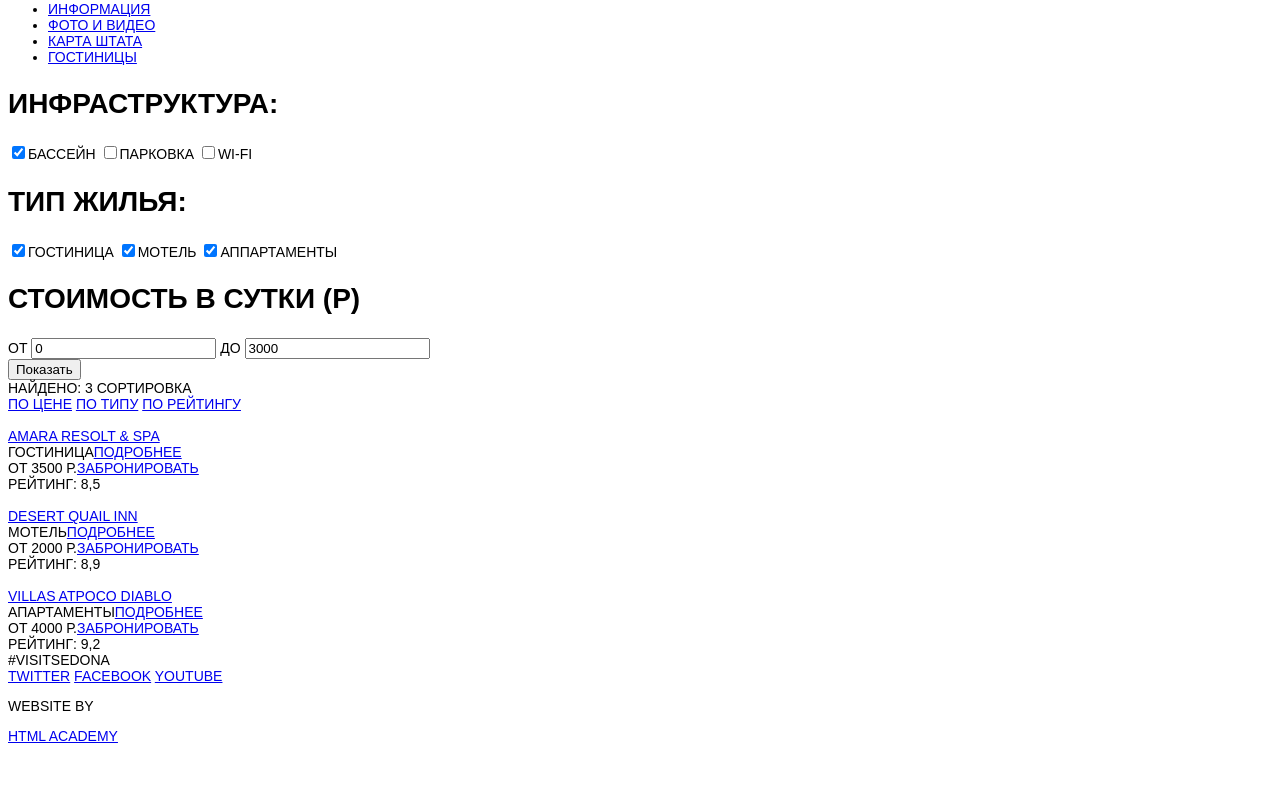
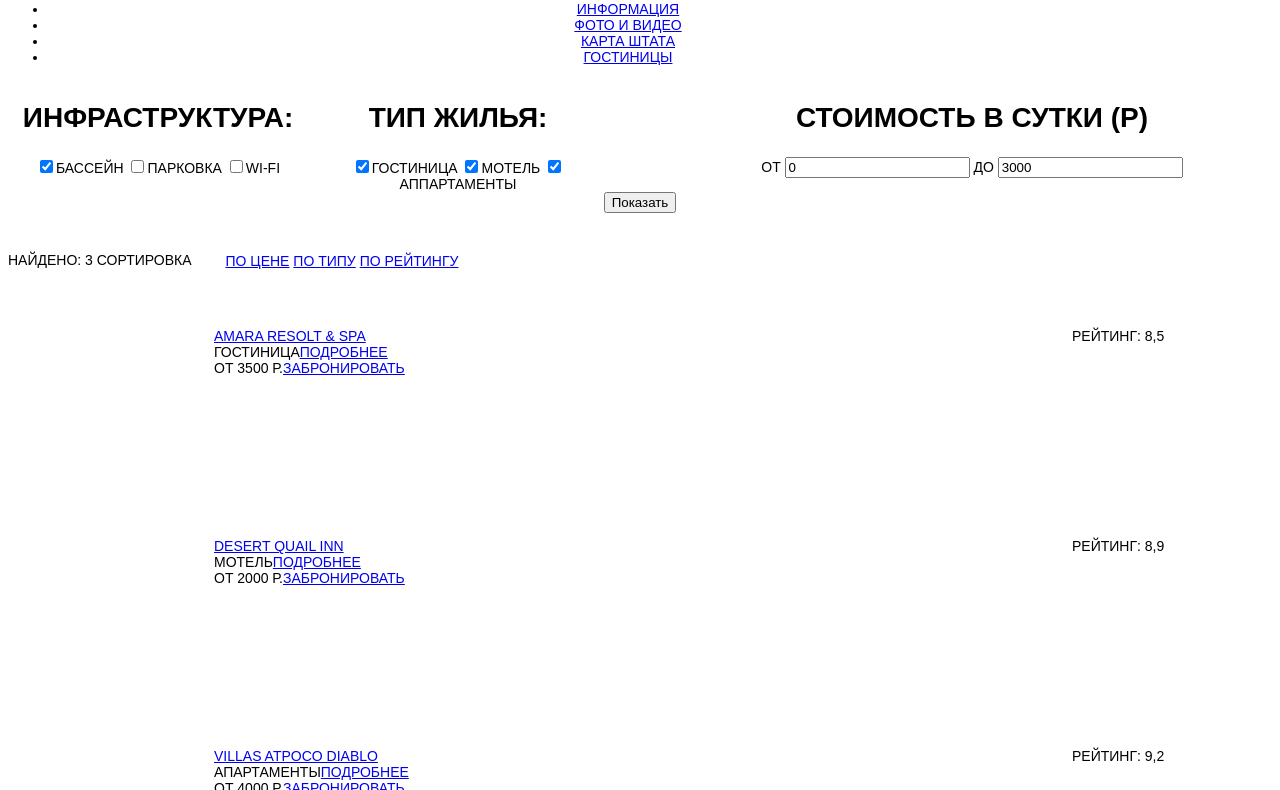
Before and after one commit to VerevskayaMaria/326729-sedona, a plain HTML site: page hotels.html in a window 1280 px wide. Shown: the part 94-884 px from the top of the page. Before the commit the page ends 846 px from the top, so only its background shows below. Drawn offline with Linux system fonts and the light colour scheme.

Commit message:
Только у меня на главной блоки уезжают, не знаю почему, псевдораспорку добавила, а они все равно не слушаются...

```diff
--- a/css/style.css
+++ b/css/style.css
@@ -16,3 +16,102 @@ h2 {
   font-size: 28px;
   font-weight: bold;
 }
+
+
+.container {
+  margin: 0 auto;
+  text-align: center;
+}
+
+.main-header {
+  width: 1200px;
+  height: auto;
+}
+
+.intro {
+  width: 1200px;
+  height: 510px;
+}
+
+.features-item {
+  float: left;
+  width: 400px;
+  height: 260px;
+
+}
+
+.features-img {
+  float: left;
+  width: 800px;
+}
+
+.benefits-item {
+  float: left;
+  height: 330px;
+  width: 400px;
+}
+
+.footer-sedona{
+  float: left;
+  width: 400px;
+}
+
+.footer-social {
+  float: left;
+  width: 400px;
+}
+
+.footer-copyright {
+  float: right;
+  width: 400px;
+}
+.clearfix::after {
+  content: "";
+  display: table;
+  clear: both;
+}
+
+.filter-group {
+  float: left;
+  width: 300px;
+}
+
+.selection-price {
+  float: right;
+  width: 600px;
+}
+
+.result {
+  text-align: left;
+}
+
+.hotel-sorting {
+  height: 85px;
+}
+
+.hotel-label {
+  display: inline-block;
+  vertical-align: middle;
+  margin: 40px 30px;
+}
+
+.hotel-item {
+  height: 150px;
+  padding: 30px 70px;
+}
+
+.hotel-img {
+  float: left;
+  width: 136px;
+  height: 90px;
+}
+
+.hotel-info {
+  float: left;
+  width: 660px;
+}
+
+.hotel-right-block {
+  float: right;
+  width: 130px;
+}
--- a/hotels.html
+++ b/hotels.html
@@ -21,7 +21,7 @@
       </header>
 
       <main>
-        <form class="search-hotels" action="/echo" method="get">
+        <form class="search-hotels clearfix" action="/echo" method="get">
           <div class="filter-group">
             <h2 class="filter-title">Инфраструктура:</h2>
             <input type="checkbox" name="pool" id="pool" checked><label for="pool">Бассейн</label>
@@ -47,7 +47,7 @@
             </div>
           </div>
 
-          <div class="range-controls">
+          <div class="range-controls clearfix">
             <div class="toggle min-toggle">
             </div>
             <div class="toggle max-toggle">
@@ -71,7 +71,7 @@
             </div>
           </div>
 
-          <article class="hotel-item">
+          <article class="hotel-item clerix">
             <div class="hotel-img">
               <img scr="img/hotel-img1.jpg">
             </div>
@@ -95,7 +95,7 @@
             </div>
           </article>
 
-          <article class="hotel-item">
+          <article class="hotel-item clearfix">
             <div class="hotel-img">
               <img scr="img/hotel-img2.jpg">
             </div>
@@ -119,7 +119,7 @@
             </div>
           </article>
 
-          <article class="hotel-item">
+          <article class="hotel-item clearfix">
             <div class="hotel-img">
               <img scr="img/hotel-img3.jpg">
             </div>
@@ -145,7 +145,7 @@
         </section>
       </main>
 
-      <footer>
+      <footer class="clearfix">
         <div class="footer-sedona">
           #Visitsedona
         </div>
```
Also changed, not shown: index.html (+5 -5 lines).
